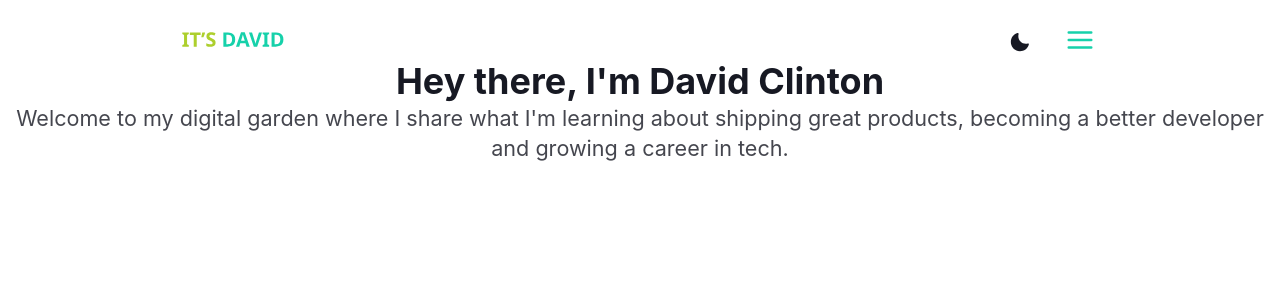
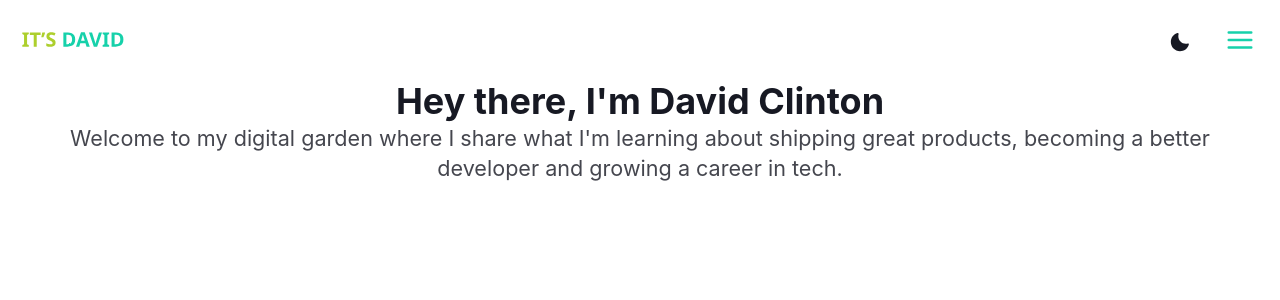
Before and after one commit to daveclinton/smallfeature, a React (Vite) app: page / in a window 1280 px wide. Shown: the top 300 px of the page. Built offline with nearby package versions, Linux system fonts and the light colour scheme.

Commit message:
feat: Add hero section

```diff
--- a/src/components/Hero.tsx
+++ b/src/components/Hero.tsx
@@ -1,9 +1,10 @@
 import * as React from "react";
-import { Center, Heading, Text } from "@chakra-ui/react";
+import { Center, Heading, Flex, Text } from "@chakra-ui/react";
 
 const Hero: React.FC = () => {
   return (
-    <Center display="flex" flexDir="column">
+    <Center>
+      <Flex maxW="1240px" display="flex" flexDir="column" w="100%">
         <Heading textAlign="center" textStyle="h1">
           Hey there, I'm David Clinton
         </Heading>
@@ -12,6 +13,7 @@ const Hero: React.FC = () => {
           shipping great products, becoming a better developer and growing a
           career in tech.
         </Text>
+      </Flex>
     </Center>
   );
 };
--- a/src/components/Navbar.tsx
+++ b/src/components/Navbar.tsx
@@ -9,6 +9,7 @@ import {
   MenuButton,
   MenuItem,
   MenuList,
+  Center,
 } from "@chakra-ui/react";
 import Logo from "../assets/david.svg";
 
@@ -16,8 +17,11 @@ const Navbar: React.FC = () => {
   const { colorMode, toggleColorMode } = useColorMode();
 
   return (
+    <Center>
       <Flex
-      m={{ base: "20px", lg: "20px 180px 0px 180px" }}
+        w="100%"
+        m="20px"
+        maxW="1240px"
         align="center"
         justify="space-between"
       >
@@ -51,6 +55,7 @@ const Navbar: React.FC = () => {
           </Menu>
         </Flex>
       </Flex>
+    </Center>
   );
 };
 
```
Lines whose indentation alone changed are shown as unchanged.
